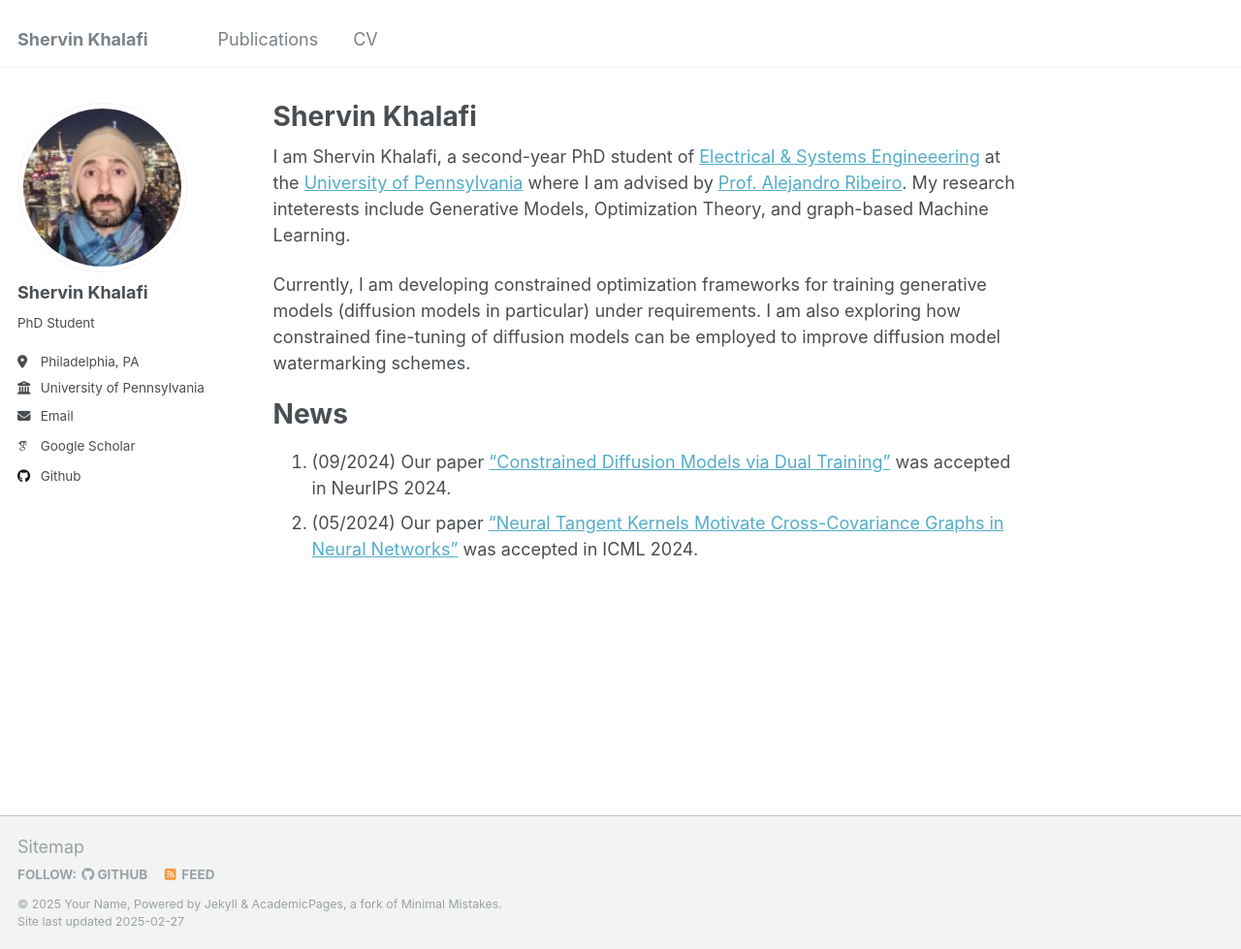
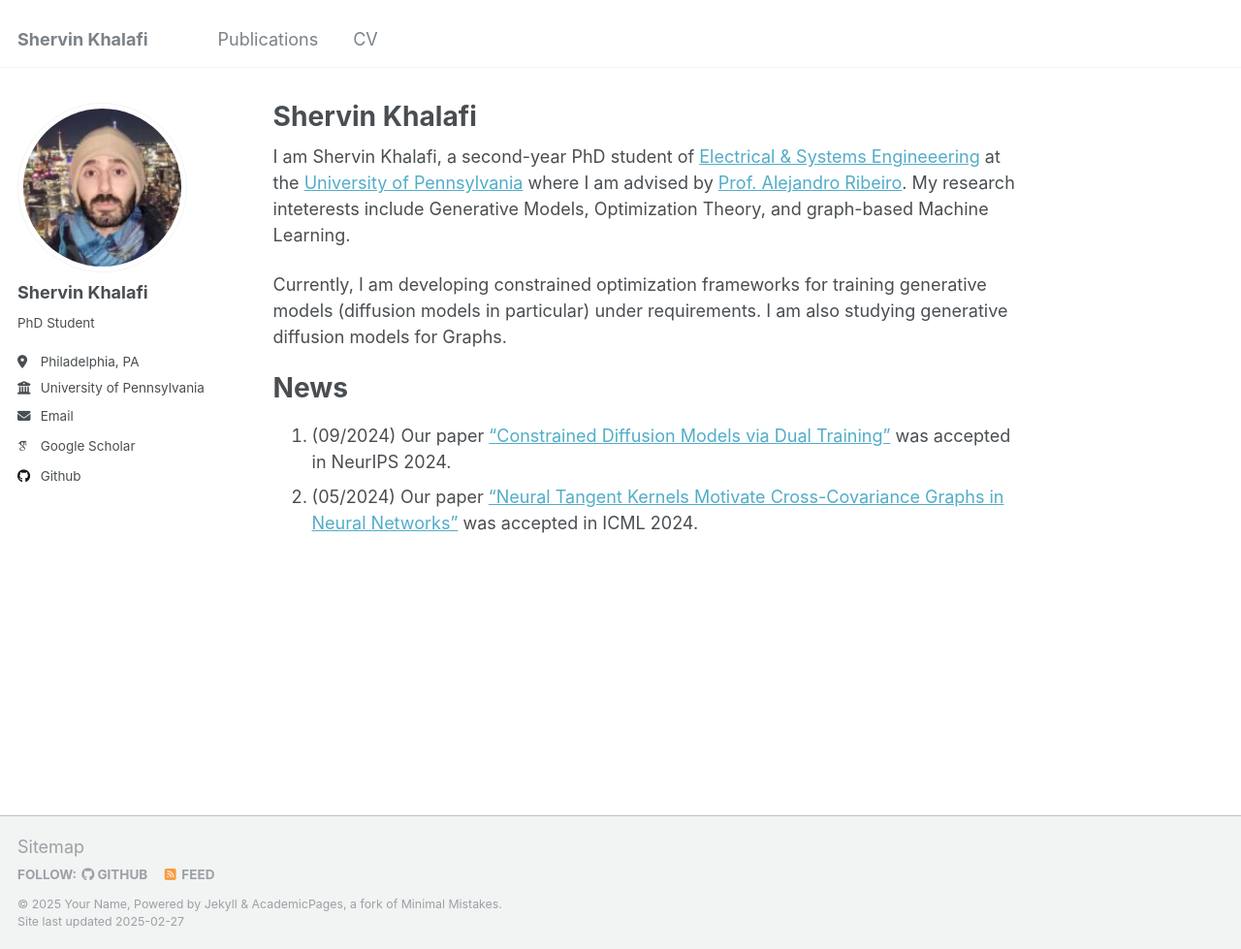
Before and after one commit to shervinkhal/shervinkhalafi.github.io, a Jekyll site: the page built from _pages/about.md, in a window 1280 px wide and 979 px high. Shown: the whole window at 97% size. Built offline with Jekyll 4.4.1, drawn with Linux system fonts in a browser that asks for light colours; some web fonts are replaced.

Commit message:
Update about.md

```diff
--- a/_pages/about.md
+++ b/_pages/about.md
@@ -9,7 +9,7 @@ redirect_from:
 
 I am Shervin Khalafi, a second-year PhD student of [Electrical & Systems Engineeering](https://www.ese.upenn.edu/) at the [University of Pennsylvania](https://www.upenn.edu/) where I am advised by [Prof. Alejandro Ribeiro](https://alelab.seas.upenn.edu/alejandro-ribeiro/). My research inteterests include Generative Models, Optimization Theory, and graph-based Machine Learning.
 
-Currently, I am developing constrained optimization frameworks for training generative models (diffusion models in particular) under requirements. I am also exploring how constrained fine-tuning of diffusion models can be employed to improve diffusion model watermarking schemes.
+Currently, I am developing constrained optimization frameworks for training generative models (diffusion models in particular) under requirements. I am also studying generative diffusion models for Graphs.
 
 News
 ======
```
